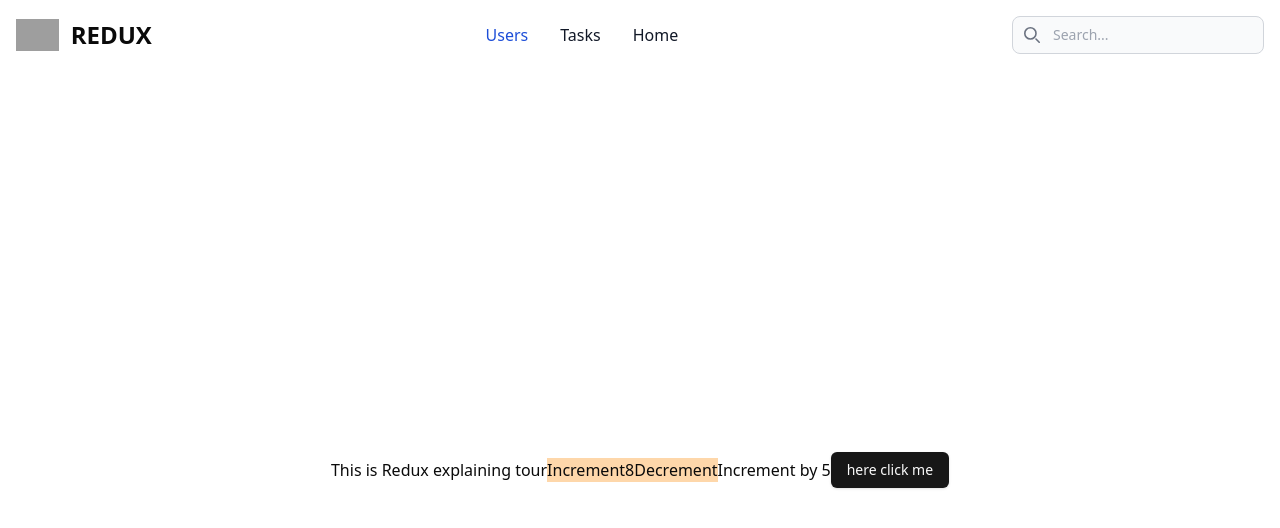
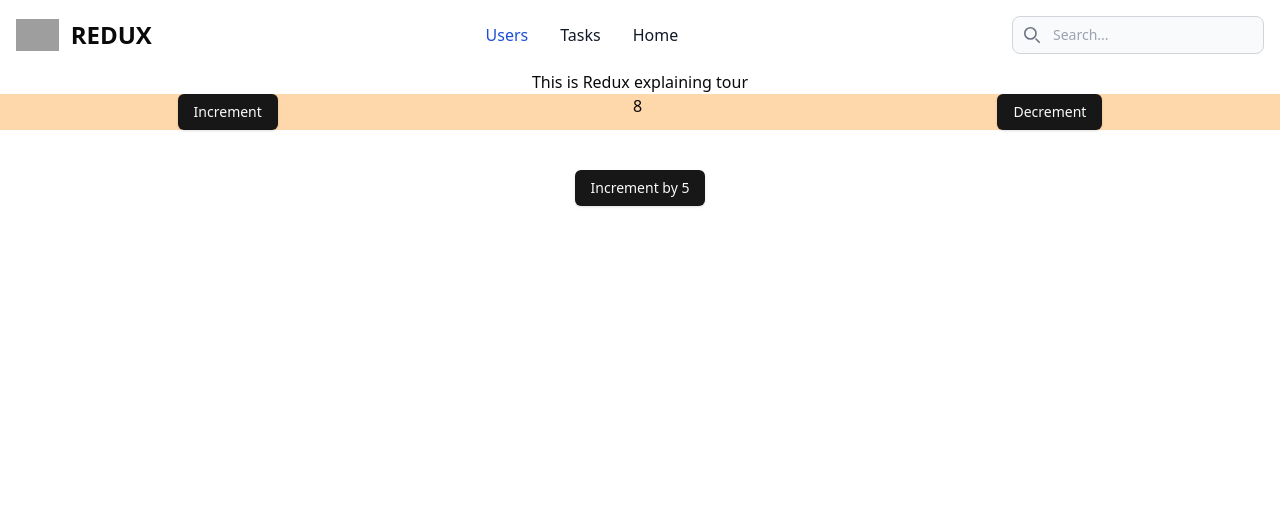
Before and after one commit to developerMohib/redux-react-tsc-swc, a React (Vite) app: page / in a window 1280 px wide. Shown: the top 528 px of the page. Built offline with nearby package versions, Linux system fonts and the light colour scheme; grey boxes are pictures that could not be loaded.

Commit message:
shakcn ui setup and router too

```diff
--- a/src/pages/home/Home.tsx
+++ b/src/pages/home/Home.tsx
@@ -17,31 +17,41 @@ const Home = () => {
     }
     return (
         <main>
-            <div className='flex h-screen justify-center items-center'>
+
+            <div className='text-center'>
+                <div>
                     <h2> This is Redux explaining tour </h2>
-                <div className='bg-orange-200'>
-                    <button
+                </div>
+
+                <div>
+                    <div className='bg-orange-200 flex justify-around'>
+                        <Button
                             aria-label="Increment value"
                             onClick={() => handleIncrement(2)}
                         >
                             Increment
-                    </button>
+                        </Button>
                         <span>{count}</span>
-                    <button
+                        <Button
                             aria-label="Decrement value"
                             onClick={() => handleDecrement(2)}
                         >
                             Decrement
-                    </button>
+                        </Button>
                     </div>
-                <button
+                    <Button
+                        className="my-10"
                         aria-label="Increment value"
                         onClick={() => handleIncrement(5)}
                     >
                         Increment by 5
-                </button>
-                <Button>here click me</Button>
+                    </Button>
                 </div>
+
+            </div>
+
+
+
         </main>
     );
 };
```
Lines whose indentation alone changed are shown as unchanged.
